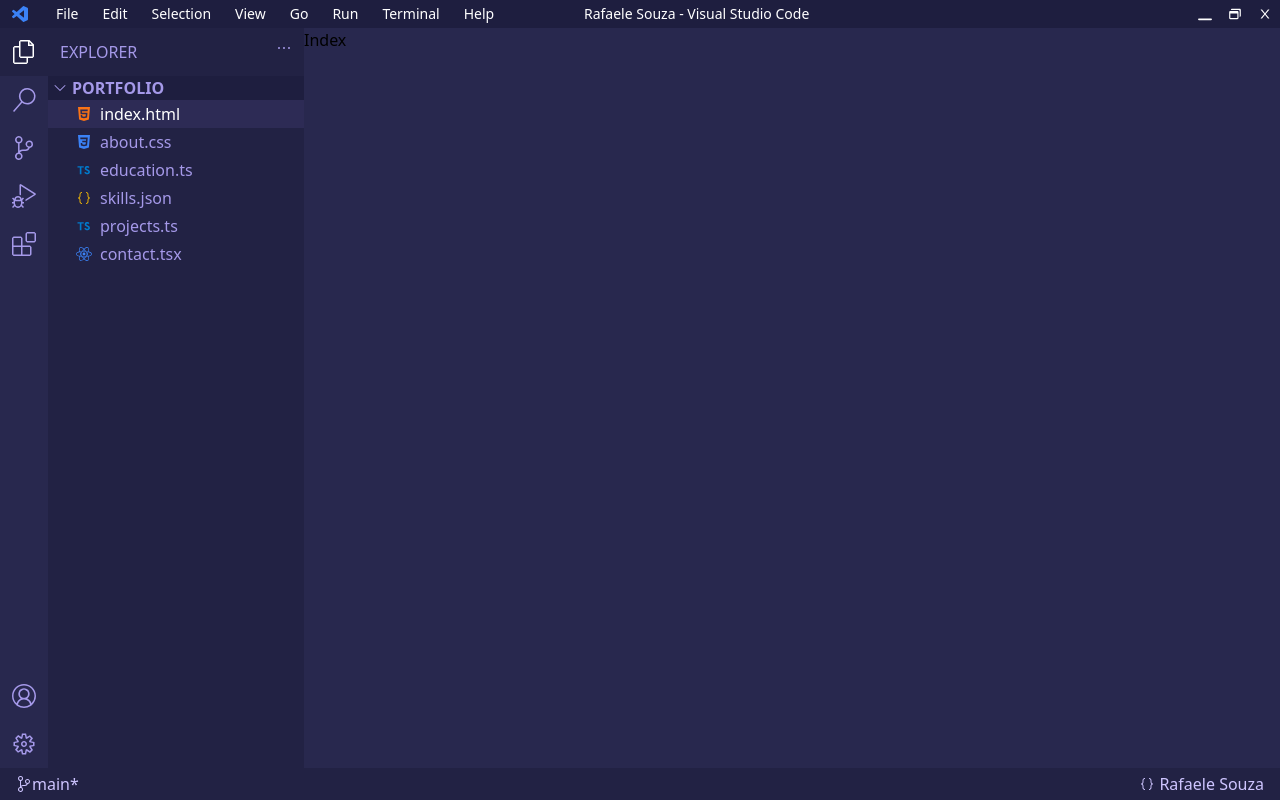
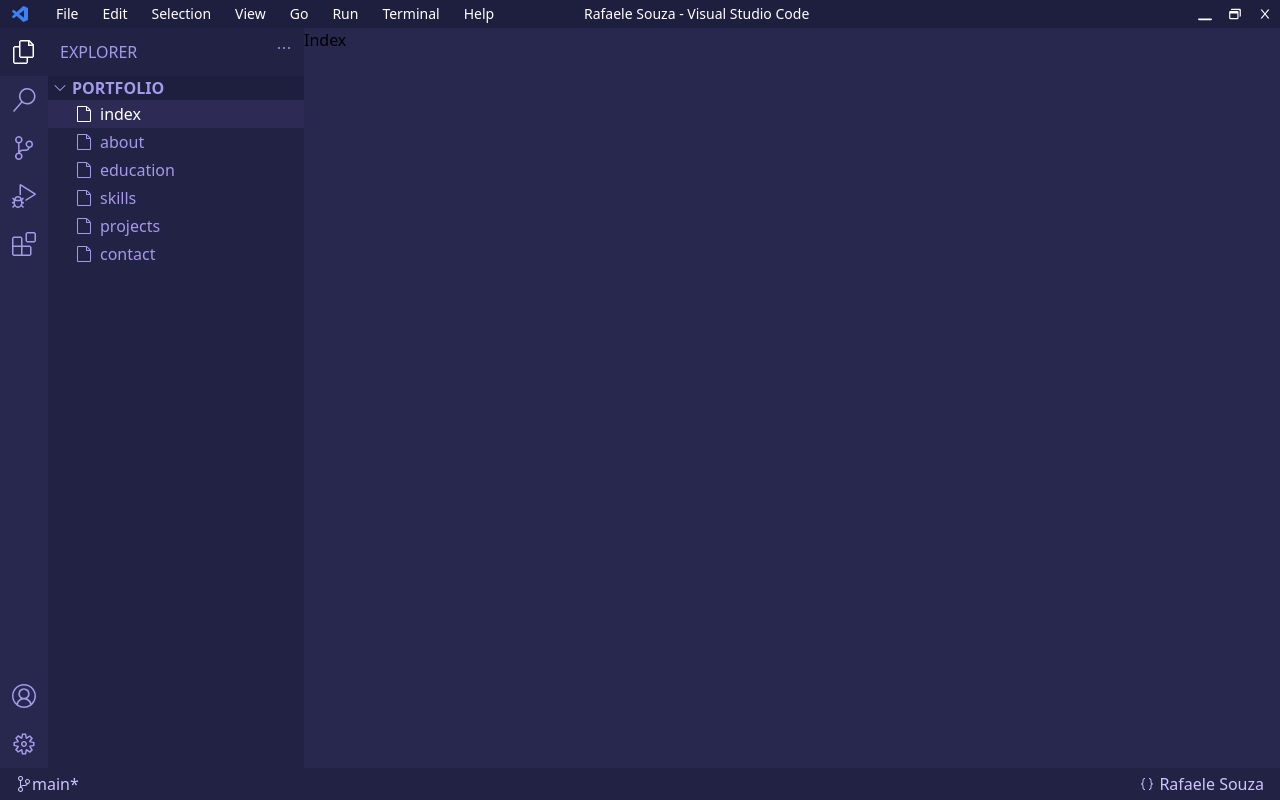
Before and after one commit to raffaez/portfolio, a React (Vite) app: page /index in a window 1280 px wide. Built offline with nearby package versions, Linux system fonts and the light colour scheme.

Commit message:
chore: sepparate file name and extension

```diff
--- a/src/common/files-content.ts
+++ b/src/common/files-content.ts
@@ -1,21 +1,27 @@
 
 export const files = [
   {
-    name: "index.html",
+    name: "index",
+    extension: "html",
   },
   {
-    name: "about.css",
+    name: "about",
+    extension: "css",
   },
   {
-    name: "education.ts",
+    name: "education",
+    extension: "ts",
   },
   {
-    name: "skills.json",
+    name: "skills",
+    extension: "json",
   },
   {
-    name: "projects.ts",
+    name: "projects",
+    extension: "ts",
   },
   {
-    name: "contact.tsx",
+    name: "contact",
+    extension: "tsx",
   },
 ];
```
